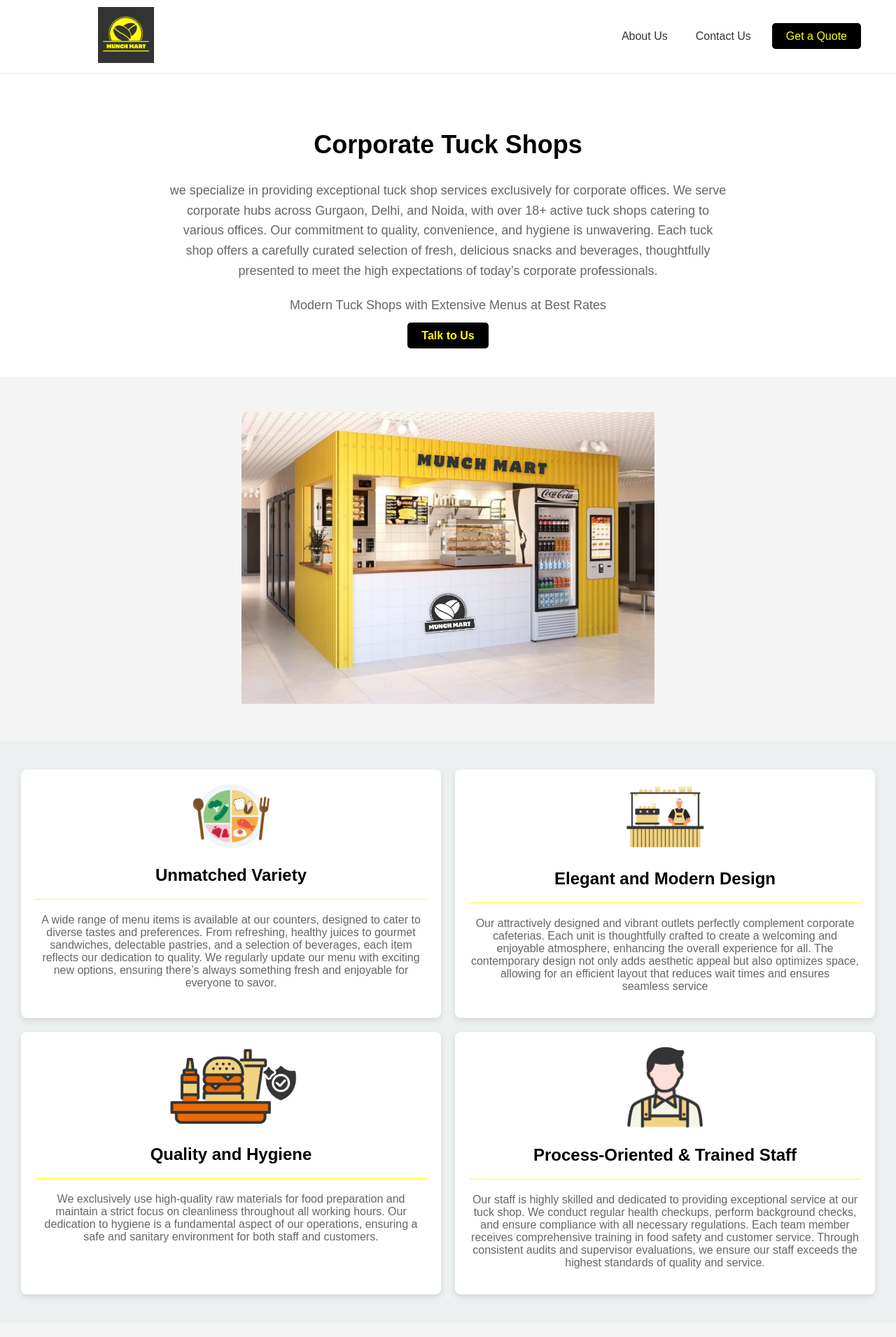
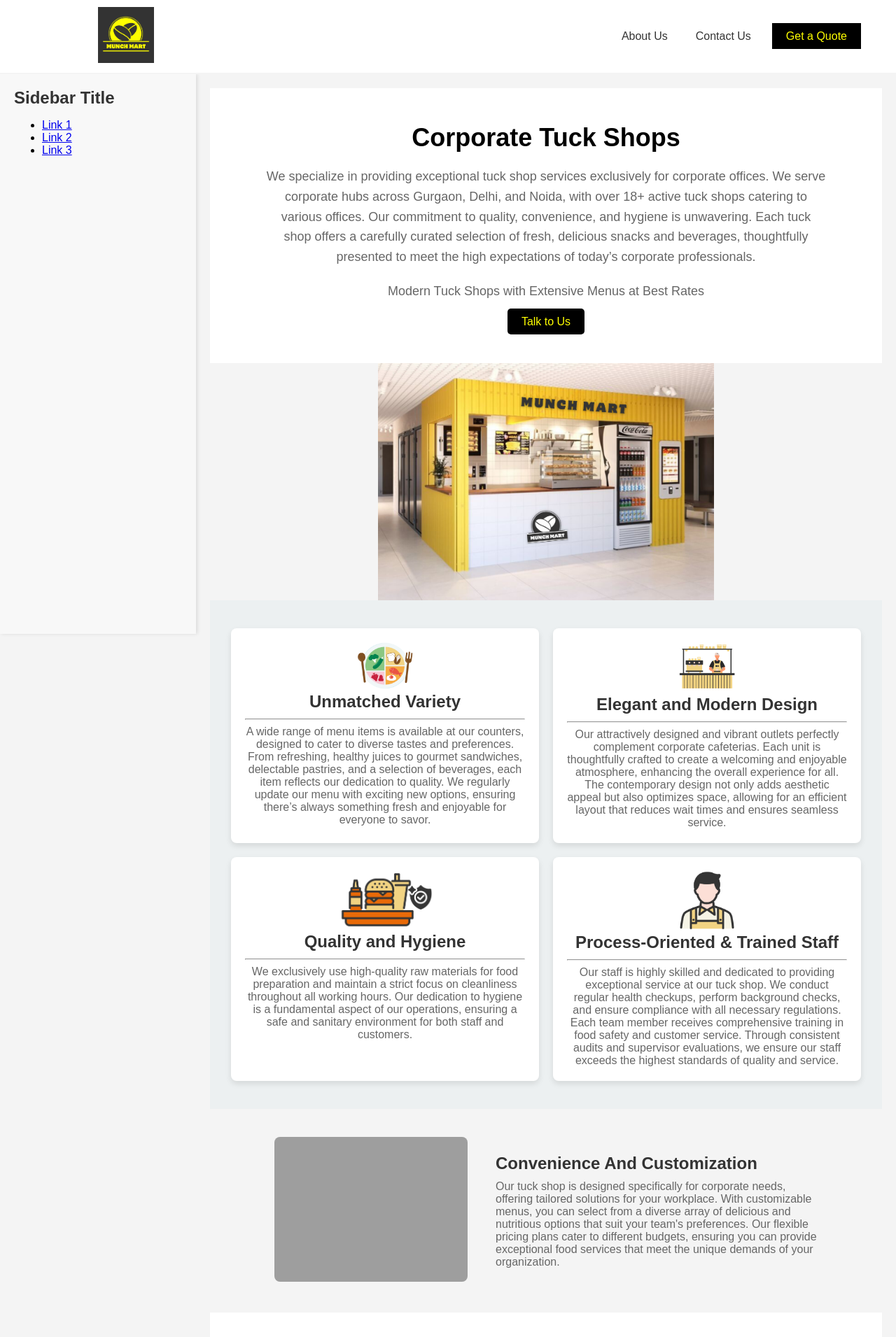
Before and after one commit to Shubham53Mishra/tuck-shops, a PHP site: page / in a window 1280 px wide. Shown: the top 1911 px of the page at 70% size. Run offline with PHP 8.4, Linux system fonts and the light colour scheme; grey boxes are pictures that could not be loaded.

Commit message:
change email

```diff
--- a/index.php
+++ b/index.php
@@ -26,18 +26,26 @@
 
     <!-- Main Section -->
     <main>
+        <div class="sidebar">
+            <h2>Sidebar Title</h2>
+            <ul>
+                <li><a href="#">Link 1</a></li>
+                <li><a href="#">Link 2</a></li>
+                <li><a href="#">Link 3</a></li>
+            </ul>
+        </div>
+        <div class="main-content">
             <section class="hero">
                 <h1>Corporate Tuck Shops</h1>
-            <!-- <hr> -->
-            <p>we specialize in providing exceptional tuck shop services exclusively for corporate offices. We serve corporate hubs across Gurgaon, Delhi, and Noida, with over 18+ active tuck shops catering to various offices. Our commitment to quality, convenience, and hygiene is unwavering. Each tuck shop offers a carefully curated selection of fresh, delicious snacks and beverages, thoughtfully presented to meet the high expectations of today’s corporate professionals.</p>
+                <p>We specialize in providing exceptional tuck shop services exclusively for corporate offices. We serve corporate hubs across Gurgaon, Delhi, and Noida, with over 18+ active tuck shops catering to various offices. Our commitment to quality, convenience, and hygiene is unwavering. Each tuck shop offers a carefully curated selection of fresh, delicious snacks and beverages, thoughtfully presented to meet the high expectations of today’s corporate professionals.</p>
                 <p>Modern Tuck Shops with Extensive Menus at Best Rates</p>
                 <a href="#" class="btn-talk">Talk to Us</a>
             </section>
 
             <section class="content">
-            <img src="image/MUNCH MART Reference 2.png" alt="Snack Bar" style="width: 50%; height: auto;">
+                <img src="image/MUNCH MART Reference 2.png" alt="Snack Bar" style="width: 50%; height: auto; display: block; margin: 0 auto;">
             </section>
-    </main>
+
 
             <!-- Feature Section -->
             <section class="features">
@@ -51,24 +59,21 @@
 
                     <div class="feature-box" style="text-align: center;">
                         <img src="image/Elegant and modern design .png" alt="Snack Bar" style="width: 20%; height: auto; display: inline-block; margin: 0 ;">
-
                         <h2>Elegant and Modern Design</h2>
                         <hr>
-                <p>
-                    Our attractively designed and vibrant outlets perfectly complement corporate cafeterias. Each unit is thoughtfully crafted to create a welcoming and enjoyable atmosphere, enhancing the overall experience for all. The contemporary design not only adds aesthetic appeal but also optimizes space, allowing for an efficient layout that reduces wait times and ensures seamless service</p>
+                        <p>Our attractively designed and vibrant outlets perfectly complement corporate cafeterias. Each unit is thoughtfully crafted to create a welcoming and enjoyable atmosphere, enhancing the overall experience for all. The contemporary design not only adds aesthetic appeal but also optimizes space, allowing for an efficient layout that reduces wait times and ensures seamless service.</p>
                     </div>
                     <div class="feature-box" style="text-align: center;">
                         <img src="image/Quality and hygiene .png" alt="Snack Bar" style="width: 35%; height: auto; display: inline-block; margin: 0 ;">
                         <h2>Quality and Hygiene</h2>
                         <hr>
-                <p>We exclusively use high-quality raw materials for food preparation and maintain a strict focus on cleanliness throughout all working hours. Our dedication to hygiene is a fundamental aspect of our operations, ensuring a safe and sanitary environment for both staff and customers.</p>
+                        <p>We exclusively use high-quality raw materials for food preparation and maintain a strict focus on cleanliness throughout all working hours. Our dedication to hygiene is a fundamental aspect of our operations, ensuring a safe and sanitary environment for both staff and customers.</p>
                     </div>
                     <div class="feature-box" style="text-align: center;">
                         <img src="image/Trained staff.png" alt="Snack Bar" style="width: 20%; height: auto; display: inline-block; margin: 0 ;">
-
                         <h2>Process-Oriented & Trained Staff</h2>
                         <hr>
-                <p>Our staff is highly skilled and dedicated to providing exceptional service at our tuck shop. We conduct regular health checkups, perform background checks, and ensure compliance with all necessary regulations. Each team member receives comprehensive training in food safety and customer service. Through consistent audits and supervisor evaluations, we ensure our staff exceeds the highest standards of quality and service.</p>
+                        <p>Our staff is highly skilled and dedicated to providing exceptional service at our tuck shop. We conduct regular health checkups, perform background checks, and ensure compliance with all necessary regulations. Each team member receives comprehensive training in food safety and customer service. Through consistent audits and supervisor evaluations, we ensure our staff exceeds the highest standards of quality and service.</p>
                     </div>
                 </div>
             </section>
@@ -79,10 +84,9 @@
                 </div>
                 <div class="text-section">
                     <h2>Convenience And Customization</h2>
-           <p>Our tuck shop is designed specifically for corporate needs, offering tailored solutions for your workplace. With customizable menus, you can select from a diverse array of delicious and nutritious options that suit your team's preferences. Our flexible pricing plans cater to different budgets, ensuring you can provide exceptional food services that meet the unique demands of your organization.</p>
+                    <p>Our tuck shop is designed specifically for corporate needs, offering tailored solutions for your workplace. With customizable menus, you can select from a diverse array of delicious and nutritious options that suit your team's preferences. Our flexible pricing plans cater to different budgets, ensuring you can provide exceptional food services that meet the unique demands of your organization.</p>
                 </div>
             </div>
-
 
             <div class="contact-section">
                 <div class="contact-info">
@@ -109,10 +113,9 @@
                 </div>
             </div>
         </div>
+    </main>
 
     <!-- Footer Section -->
-
-
     <div class="footer">
         <div class="footer-content">
             <div class="logo-section">
@@ -128,7 +131,7 @@
                 <p>munchmart2024@gmail.com</p>
             </div>
         </div>
-        <p>&copy; 2024  Ridobiko Solutions Private Limited.All rights reserved.</p>
+        <p>&copy; 2024 Ridobiko Solutions Private Limited. All rights reserved.</p>
     </div>
 
     <script src="script.js"></script>
@@ -153,6 +156,16 @@
                     console.error('Error:', error); // Log any errors
                 });
         });
+        window.addEventListener("scroll", function() {
+            const sidebar = document.querySelector(".sidebar");
+            const nav = document.querySelector("nav"); // Assuming your navigation has a <nav> tag
+
+            if (window.scrollY >= nav.offsetTop + nav.offsetHeight) {
+                sidebar.classList.add("sticky");
+            } else {
+                sidebar.classList.remove("sticky");
+            }
+        });
     </script>
 </body>
 
--- a/process_form.php
+++ b/process_form.php
@@ -50,13 +50,13 @@ if ($_SERVER["REQUEST_METHOD"] == "POST") {
                 $mail->isSMTP(); // Send using SMTP
                 $mail->Host = 'smtp.gmail.com'; // Set the SMTP server to send through
                 $mail->SMTPAuth = true; // Enable SMTP authentication
-                $mail->Username = 'codermishra53@gmail.com'; // Your Gmail address
-                $mail->Password = 'rawu zsrd pgeo fyjb'; // Use your Gmail app-specific password
+                $mail->Username = 'munchmart2024@gmail.com'; // Your Gmail address
+                $mail->Password = 'drzk wzqj lgra vsdl'; // Use your Gmail app-specific password
                 $mail->SMTPSecure = PHPMailer::ENCRYPTION_STARTTLS; // Enable TLS encryption
                 $mail->Port = 587; // TCP port to connect to
 
                 // Recipients
-                $mail->setFrom('codermishra53@gmail.com', 'Munch Mart!');
+                $mail->setFrom('munchmart2024@gmail.com', 'Munch Mart!');
                 $mail->addAddress($email); // Add the recipient (the person who filled the form)
                 $mail->addAddress('munchmart2024@gmail.com'); // Additional recipient (you)
                 // Content
--- a/style.css
+++ b/style.css
@@ -1,12 +1,12 @@
 /* General Styles */
-body {
+body, p, h1, h2 {
     font-family: Arial, sans-serif;
     margin: 0;
     padding: 0;
-    background-color: #f4f4f4;
 }
+body { background-color: #f4f4f4; }
 
-/* Header Styles */
+/* Header */
 header {
     display: flex;
     justify-content: space-between;
@@ -46,71 +40,62 @@ nav ul li a {
     padding: 10px;
 }
 
-nav ul li a.btn-quote {
+.btn-quote {
     background-color: black;
     color: yellow;
     padding: 10px 20px;
-    border-radius: 5px;
 }
 
-/* Dropdown Styles */
+/* Main Section */
+/* Main and Sidebar */
+/* Main and Sidebar */
+/* Main and Sidebar */
+main {
+    display: flex; /* Ensure main is a flex container */
+}
 
-hr {
-    border: none;
-    height: 1px;
-    background-color: yellow;
-    margin: 20px 0;
+.sidebar {
+    width: 20%; /* Sidebar width */
+    padding: 20px;
+    background-color: #f8f8f8;
+    box-shadow: 2px 0 5px rgba(0, 0, 0, 0.1);
+    position: sticky; /* Make sidebar sticky */
+    top: 0; /* Stick to the top */
+    height: calc(100vh - 40px); /* Full height minus any header/footer */
+    overflow-y: auto; /* Allow scrolling if content overflows */
+}
+
+.main-content {
+    width: 80%; /* Main content width */
+    padding: 20px;
 }
 
 
-/* nav ul li a:hover {
-    background-color: black;
-    color: white;
-} */
 
-/* Hero Section */
+
+/* Hero */
 .hero {
     text-align: center;
     background-color: #fff;
     padding: 50px;
 }
-
-.hero h1 {
-    color: black;
-    font-size: 36px;
-}
-
+.hero h1 { font-size: 36px; color: black; }
 .hero p {
+    font-size: 18px;
     color: #666;
-    font-size: 18px;
     line-height: 1.6;
     max-width: 800px;
     margin: 20px auto;
 }
-
-.hero .btn-talk {
+.btn-talk {
     background-color: black;
     color: yellow;
     padding: 10px 20px;
     text-decoration: none;
     border-radius: 5px;
-    font-weight: bold;
 }
 
-
-
-/* Content Section */
-.content {
-    text-align: center;
-    padding: 50px;
-}
-
-.content img {
-    max-width: 100%;
-    height: auto;
-}
-
-/* Feature Section */
+/* Features */
 .features {
     background-color: #ecf0f1;
     padding: 40px 30px;
@@ -130,35 +115,16 @@ hr {
     transition: transform 0.3s;
 }
 
-.feature-box:hover {
-    transform: translateY(-5px);
-}
+.feature-box:hover { transform: translateY(-5px); }
 
-
-
-h2 {
-    font-size: 1.5rem;
-    margin-bottom: 10px;
-}
-
-p {
-    font-size: 1rem;
-    color: #666;
-}
+h2 { font-size: 1.5rem; color: #333; margin-bottom: 10px; }
+p { font-size: 1rem; color: #666; }
 
 /* Responsive Design */
 @media screen and (max-width: 768px) {
-    .container {
-        grid-template-columns: 1fr;
-    }
-
-    .hero h1 {
-        font-size: 2rem;
-    }
-
-    .hero p {
-        font-size: 1rem;
-    }
+    .container { grid-template-columns: 1fr; }
+    main { flex-direction: column; }
+    .sidebar, .main-content { width: 100%; }
 }
 
 .container1, .container2 {
@@ -171,42 +137,11 @@ p {
     margin: 0 auto;
 }
 
-.image-section {
-    flex: 1;
-    max-width:30%;
-    padding: 20px;
-}
+.image-section { max-width: 30%; padding: 20px; }
+.shop-image { max-width: 100%; height: auto; border-radius: 8px; }
+.text-section { max-width: 50%; padding: 20px; }
 
-.shop-image {
-    max-width: 100%;
-    height: auto;
-    border-radius: 8px;
-}
-
-.text-section {
-    flex: 1;
-    max-width: 50%;
-    padding: 20px;
-}
-
-@media (max-width: 768px) {
-    .container1, .container2 {
-        flex-direction: column;
-    }
-
-    .text-section, .image-section {
-        max-width: 100%;
-    }
-
-    h2 {
-        font-size: 1.5em;
-    }
-
-    p {
-        font-size: 1em;
-    }
-}
-
+/* Contact Section */
 .contact-section {
     display: flex;
     justify-content: space-between;
```
Also changed, not shown: other parts of style.css (+12 -69 lines). Lines whose indentation alone changed are shown as unchanged.
